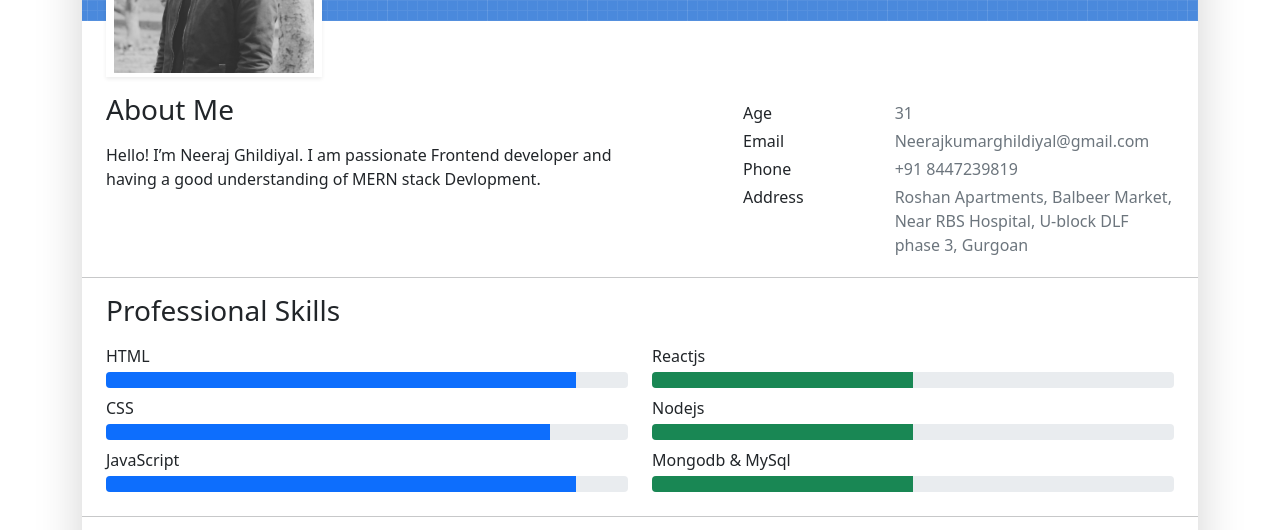
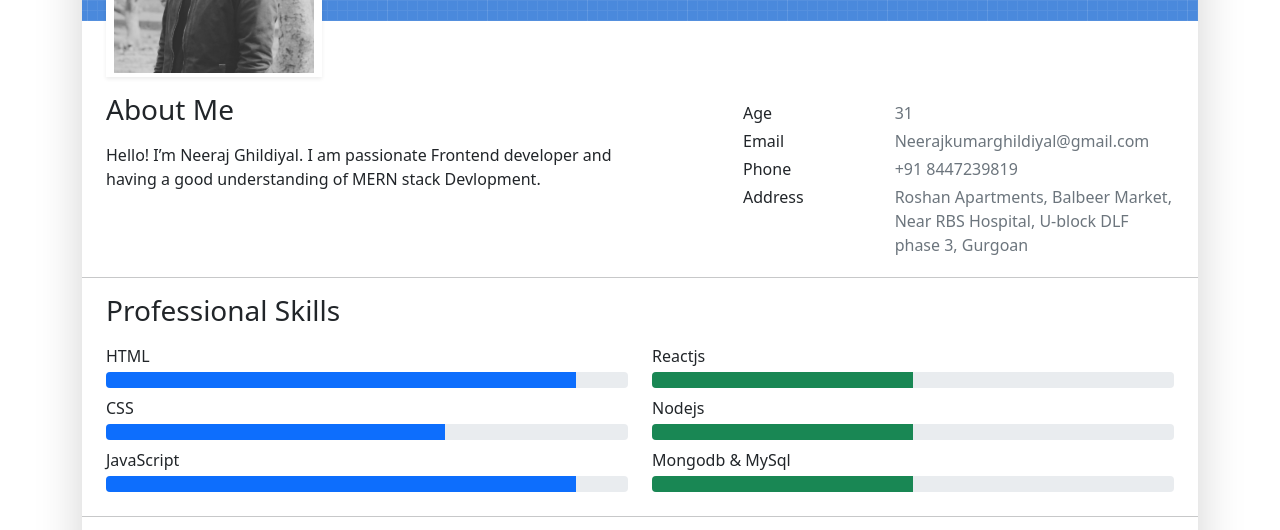
Before and after one commit to neeraj83760/Resume, a website: page index.html in a window 1280 px wide. Shown: the part 247-777 px from the top of the page. Drawn offline with nearby package versions, Linux system fonts and the light colour scheme; a web font is replaced by a local one.

```diff
--- a/index.html
+++ b/index.html
@@ -114,7 +114,7 @@
         </div>
         <div class="mb-2"><span>CSS</span>
           <div class="progress my-1">
-            <div class="progress-bar bg-primary" role="progressbar" data-aos="zoom-in-right" data-aos-delay="200" data-aos-anchor=".skills-section" style="width: 85%" aria-valuenow="85" aria-valuemin="0" aria-valuemax="100"></div>
+            <div class="progress-bar bg-primary" role="progressbar" data-aos="zoom-in-right" data-aos-delay="200" data-aos-anchor=".skills-section" style="width: 65%" aria-valuenow="85" aria-valuemin="0" aria-valuemax="100"></div>
           </div>
         </div>
         <div class="mb-2"><span>JavaScript</span>
```
